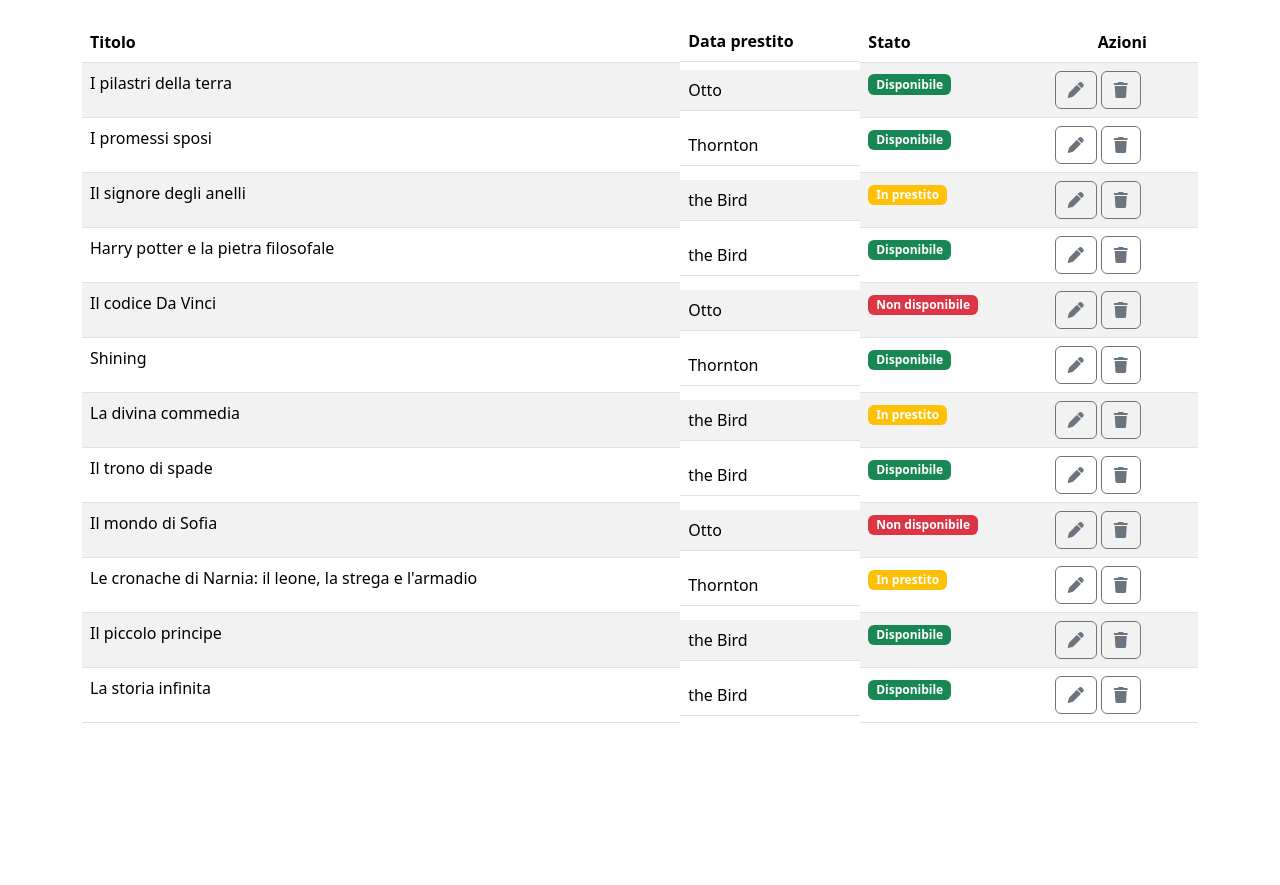
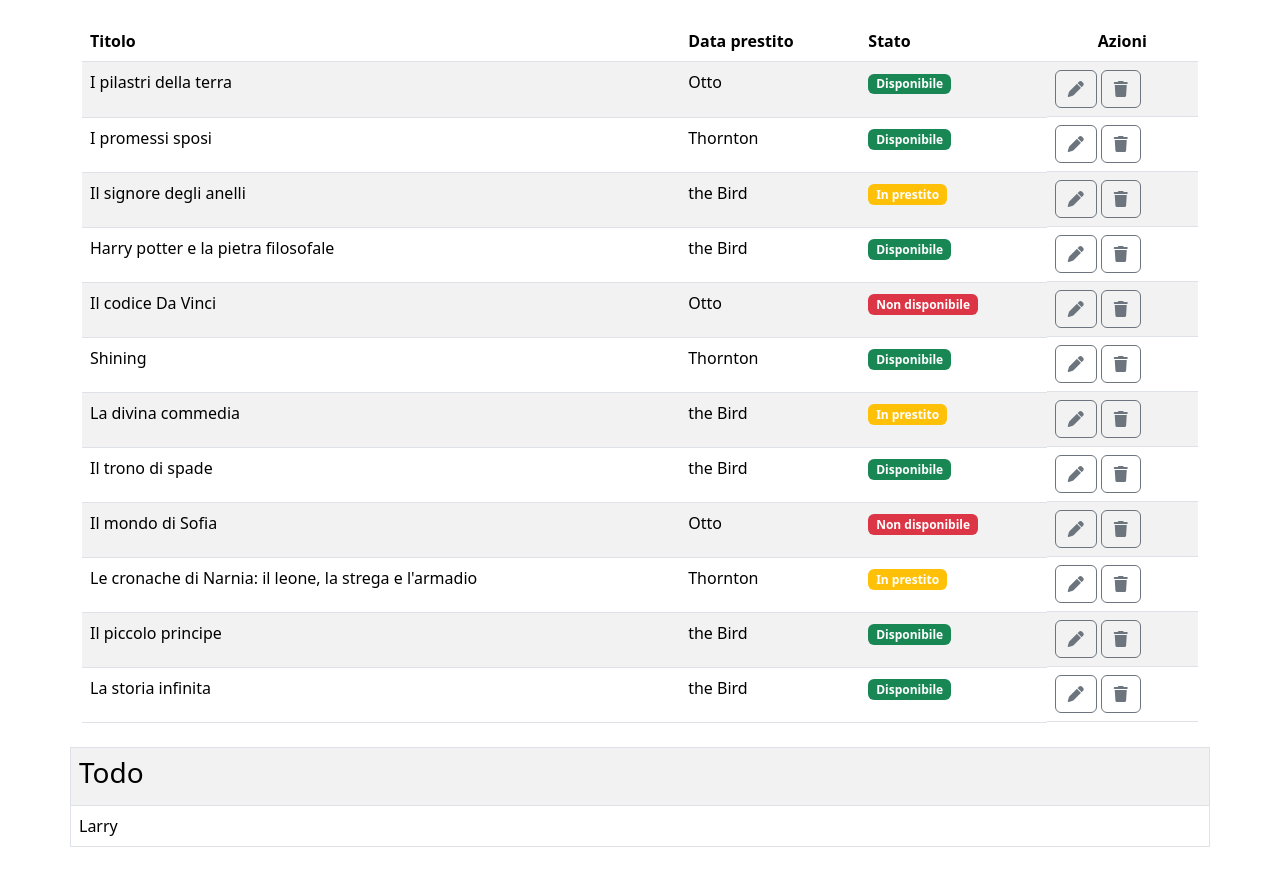
Before and after one commit to l-martinetti/html-css-bootstrap-dashboard, a plain HTML site: page index.html in a window 1280 px wide. Shown: the part 199-1084 px from the top of the page. Before the commit the page ends 994 px from the top, so only its background shows below. Drawn offline with nearby package versions, Linux system fonts and the light colour scheme.

Commit message:
fix: adjust disappearing column

```diff
--- a/index.html
+++ b/index.html
@@ -3,7 +3,7 @@
 <head>
     <meta charset="UTF-8">
     <meta name="viewport" content="width=device-width, initial-scale=1.0">
-    <link href="https://cdn.jsdelivr.net/npm/bootstrap@5.3.3/dist/css/bootstrap.min.css" rel="stylesheet" integrity="sha384-QWTKZyjpPEjISv5WaRU9OFeRpok6YctnYmDr5pNlyT2bRjXh0JMhjY6hW+ALEwIH" crossorigin="anonymous">
+    <link rel='stylesheet' href='https://cdnjs.cloudflare.com/ajax/libs/bootstrap/5.3.3/css/bootstrap.css' integrity='sha512-VcyUgkobcyhqQl74HS1TcTMnLEfdfX6BbjhH8ZBjFU9YTwHwtoRtWSGzhpDVEJqtMlvLM2z3JIixUOu63PNCYQ==' crossorigin='anonymous'/><link href="https://cdn.jsdelivr.net/npm/bootstrap@5.3.3/dist/css/bootstrap.min.css" rel="stylesheet" integrity="sha384-QWTKZyjpPEjISv5WaRU9OFeRpok6YctnYmDr5pNlyT2bRjXh0JMhjY6hW+ALEwIH" crossorigin="anonymous">
     <link rel='stylesheet' href='https://cdnjs.cloudflare.com/ajax/libs/font-awesome/6.6.0/css/all.css' integrity='sha512-8BU3emz11z9iF75b10oPjjpamM4Mz23yQFQymbtwyPN3mNWHxpgeqyrYnkIUP6A8KyAj5k2p3MiYLtYqew7gIw==' crossorigin='anonymous'/>
     <title>Document</title>
 </head>
@@ -41,7 +41,7 @@
     </header>
     <main>
         <div class="container my-5">
-            <div class="row">
+            <div class="row row-cols-1">
                 <!-- main title -->
                 <div class="col">
                     <div class="d-flex justify-content-between col-12 col-lg-8">
@@ -56,7 +56,7 @@
                         <thead>
                         <tr>
                             <th scope="col">Titolo</th>
-                            <th scope="col" class="d-none d-md-block">Data prestito</th>
+                            <th scope="col" class="d-none d-sm-table-cell">Data prestito</th>
                             <th scope="col">Stato</th>
                             <th scope="col" class="text-center">Azioni</th>
                         </tr>
@@ -64,7 +64,7 @@
                         <tbody>
                         <tr>
                             <td>I pilastri della terra</td>
-                            <td class="d-none d-md-block">Otto</td>
+                            <td class="d-none d-sm-table-cell">Otto</td>
                             <td><span class="badge bg-success">Disponibile</span></td>
                             <td class="d-flex">
                                 <button type="button" class="btn text-secondary border-secondary me-1"><i class="fa-solid fa-pen"></i></button>
@@ -73,7 +73,7 @@
                         </tr>
                         <tr>
                             <td>I promessi sposi</td>
-                            <td class="d-none d-md-block">Thornton</td>
+                            <td class="d-none d-sm-table-cell">Thornton</td>
                             <td><span class="badge bg-success">Disponibile</span></td>
                             <td class="d-flex">
                                 <button type="button" class="btn text-secondary border-secondary me-1"><i class="fa-solid fa-pen"></i></button>
@@ -82,7 +82,7 @@
                         </tr>
                         <tr>
                             <td>Il signore degli anelli</td>
-                            <td class="d-none d-md-block">the Bird</td>
+                            <td class="d-none d-sm-table-cell">the Bird</td>
                             <td><span class="badge bg-warning">In prestito</span></td>
                             <td class="d-flex">
                                 <button type="button" class="btn text-secondary border-secondary me-1"><i class="fa-solid fa-pen"></i></button>
@@ -91,7 +91,7 @@
                         </tr>
                         <tr>
                             <td>Harry potter e la pietra filosofale</td>
-                            <td class="d-none d-md-block">the Bird</td>
+                            <td class="d-none d-sm-table-cell">the Bird</td>
                             <td><span class="badge bg-success">Disponibile</span></td>
                             <td class="d-flex">
                                 <button type="button" class="btn text-secondary border-secondary me-1"><i class="fa-solid fa-pen"></i></button>
@@ -100,7 +100,7 @@
                         </tr>
                         <tr>
                             <td>Il codice Da Vinci</td>
-                            <td class="d-none d-md-block">Otto</td>
+                            <td class="d-none d-sm-table-cell">Otto</td>
                             <td><span class="badge bg-danger">Non disponibile</span></td>
                             <td class="d-flex">
                                 <button type="button" class="btn text-secondary border-secondary me-1"><i class="fa-solid fa-pen"></i></button>
@@ -109,7 +109,7 @@
                         </tr>
                         <tr>
                             <td>Shining</td>
-                            <td class="d-none d-md-block">Thornton</td>
+                            <td class="d-none d-sm-table-cell">Thornton</td>
                             <td><span class="badge bg-success">Disponibile</span></td>
                             <td class="d-flex">
                                 <button type="button" class="btn text-secondary border-secondary me-1"><i class="fa-solid fa-pen"></i></button>
@@ -118,7 +118,7 @@
                         </tr>
                         <tr>
                             <td>La divina commedia</td>
-                            <td class="d-none d-md-block">the Bird</td>
+                            <td class="d-none d-sm-table-cell">the Bird</td>
                             <td><span class="badge bg-warning">In prestito</span></td>
                             <td class="d-flex">
                                 <button type="button" class="btn text-secondary border-secondary me-1"><i class="fa-solid fa-pen"></i></button>
@@ -127,7 +127,7 @@
                         </tr>
                         <tr>
                             <td>Il trono di spade</td>
-                            <td class="d-none d-md-block">the Bird</td>
+                            <td class="d-none d-sm-table-cell">the Bird</td>
                             <td><span class="badge bg-success">Disponibile</span></td>
                             <td class="d-flex">
                                 <button type="button" class="btn text-secondary border-secondary me-1"><i class="fa-solid fa-pen"></i></button>
@@ -136,7 +136,7 @@
                         </tr>
                         <tr>
                             <td>Il mondo di Sofia</td>
-                            <td class="d-none d-md-block">Otto</td>
+                            <td class="d-none d-sm-table-cell">Otto</td>
                             <td><span class="badge bg-danger">Non disponibile</span></td>
                             <td class="d-flex">
                                 <button type="button" class="btn text-secondary border-secondary me-1"><i class="fa-solid fa-pen"></i></button>
@@ -145,7 +145,7 @@
                         </tr>
                         <tr>
                             <td>Le cronache di Narnia: il leone, la strega e l'armadio</td>
-                            <td class="d-none d-md-block">Thornton</td>
+                            <td class="d-none d-sm-table-cell">Thornton</td>
                             <td><span class="badge bg-warning">In prestito</span></td>
                             <td class="d-flex">
                                 <button type="button" class="btn text-secondary border-secondary me-1"><i class="fa-solid fa-pen"></i></button>
@@ -154,7 +154,7 @@
                         </tr>
                         <tr>
                             <td>Il piccolo principe</td>
-                            <td class="d-none d-md-block">the Bird</td>
+                            <td class="d-none d-sm-table-celld-none d-sm-table-cell">the Bird</td>
                             <td><span class="badge bg-success">Disponibile</span></td>
                             <td class="d-flex">
                                 <button type="button" class="btn text-secondary border-secondary me-1"><i class="fa-solid fa-pen"></i></button>
@@ -163,7 +163,7 @@
                         </tr>
                         <tr>
                             <td>La storia infinita</td>
-                            <td class="d-none d-md-block">the Bird</td>
+                            <td class="d-none d-sm-table-cell">the Bird</td>
                             <td><span class="badge bg-success">Disponibile</span></td>
                             <td class="d-flex">
                                 <button type="button" class="btn text-secondary border-secondary me-1"><i class="fa-solid fa-pen"></i></button>
@@ -175,6 +175,22 @@
                 </div>
                 </div>
                 <!-- /main table -->
+                <!-- bonus -->
+                 <div class="row">
+                    <table class="table table-striped table-bordered">
+                        <tbody>
+                          <tr>
+                            <td>
+                                <h3>Todo</h3>
+                            </td>
+                          </tr>
+                          <tr>
+                            <td>Larry</td>
+                          </tr>
+                        </tbody>
+                      </table>
+                 </div>
+                <!-- /bonus -->
             </div>
         </div>
     </main>
```
